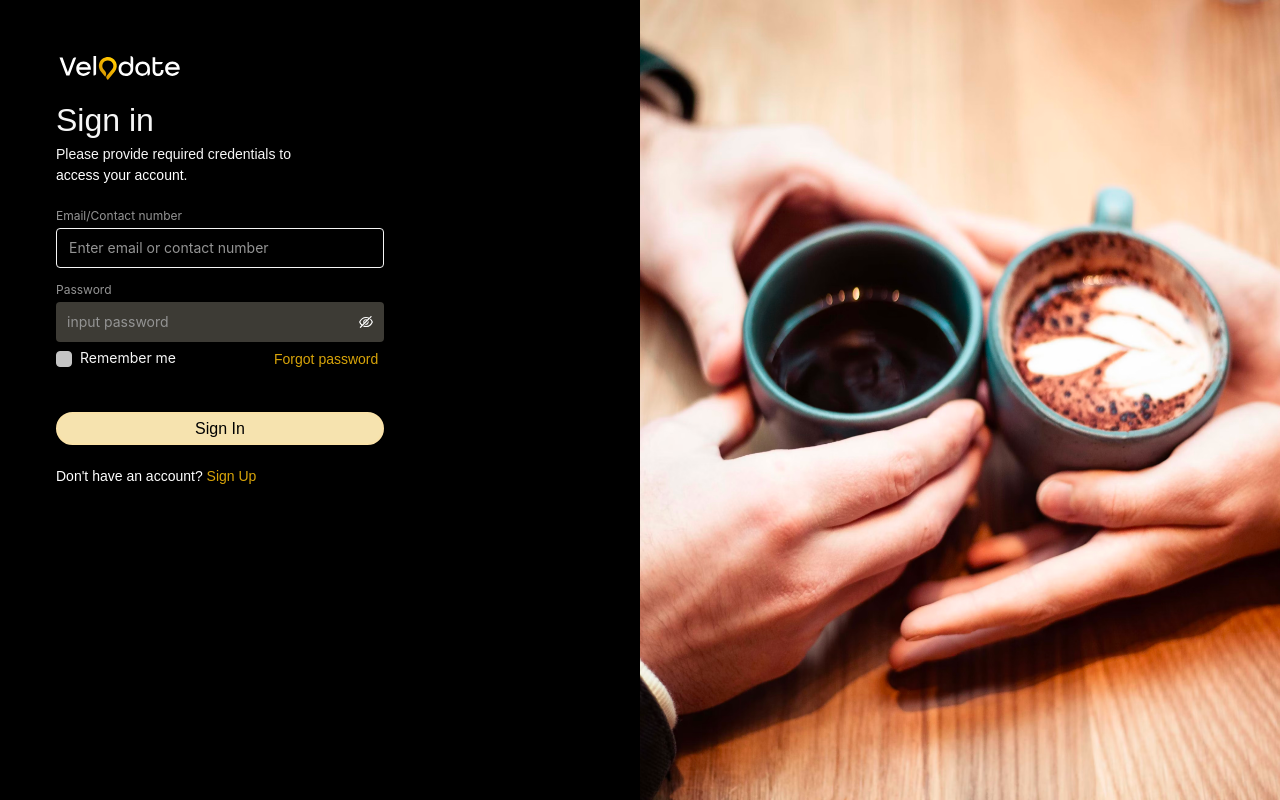
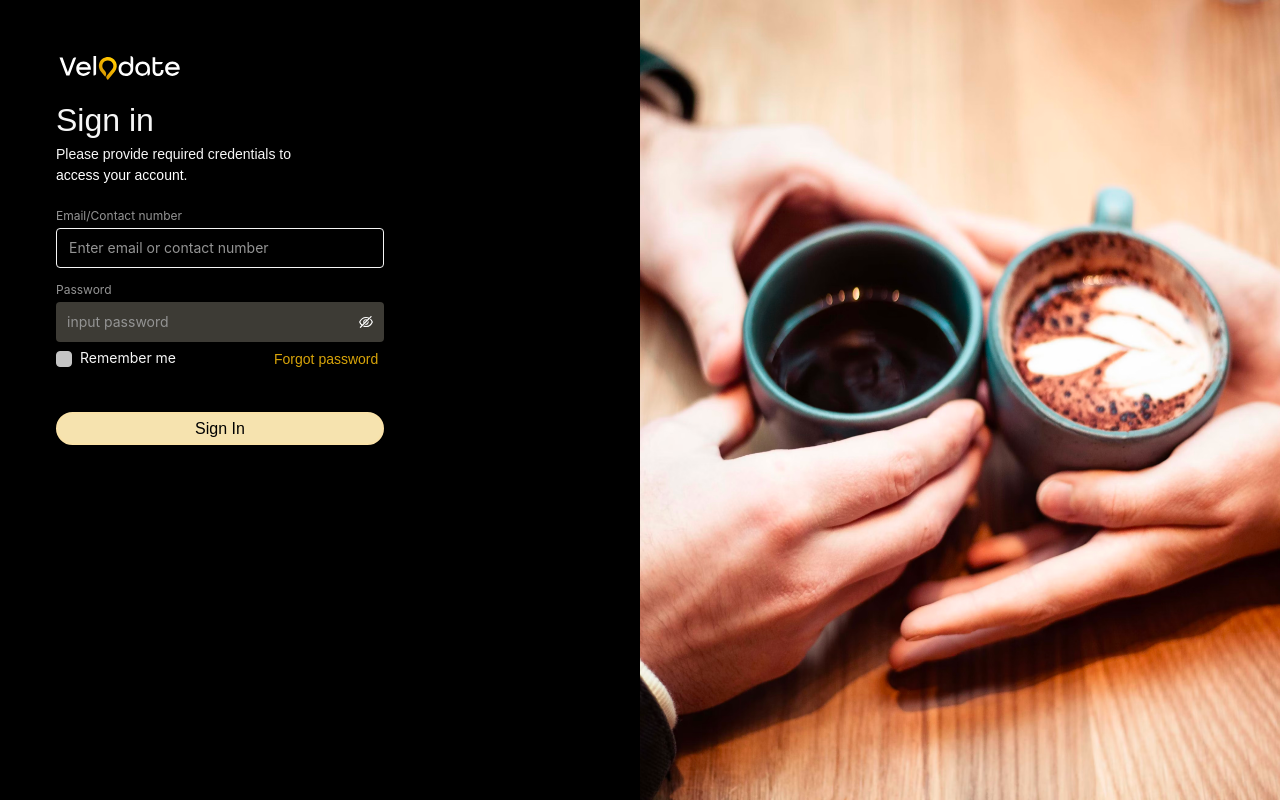
Before and after one commit to ritesh-7299/velodate-client, a React (Create React App) app: page /signin in a window 1280 px wide. Built offline with nearby package versions, Linux system fonts and the light colour scheme.

Commit message:
Hide signup flow

```diff
--- a/src/router/index.js
+++ b/src/router/index.js
@@ -39,7 +39,7 @@ export default function Index() {
           {/* restricted routes */}
           <Route Component={RestrictedMiddleware}>
             <Route path="/signin" Component={Signin} />
-            <Route path="/signup" Component={Signup} />
+            {/* <Route path="/signup" Component={Signup} /> */}
           </Route>
 
           {/* authenticated routes */}
--- a/src/views/Signin.jsx
+++ b/src/views/Signin.jsx
@@ -150,7 +150,6 @@ export default function Signin() {
                         fontStyle: "normal",
                         fontWeight: 400,
                         lineHeight: "100%",
-
                       }}
                     >
                       Password
@@ -162,7 +161,7 @@ export default function Signin() {
                         <Input.Password
                           {...field}
                           placeholder="input password"
-                          style={{ width: 328, borderRadius: 4,  }}
+                          style={{ width: 328, borderRadius: 4 }}
                         />
                       )}
                     />
@@ -237,7 +236,7 @@ export default function Signin() {
               )}
             </Formik>
 
-            <p
+            {/* <p
               style={{
                 fontSize: "14px",
                 fontStyle: "normal",
@@ -254,7 +253,7 @@ export default function Signin() {
               >
                 Sign Up
               </Link>
-            </p>
+            </p> */}
           </div>
         </div>
       </div>
```
